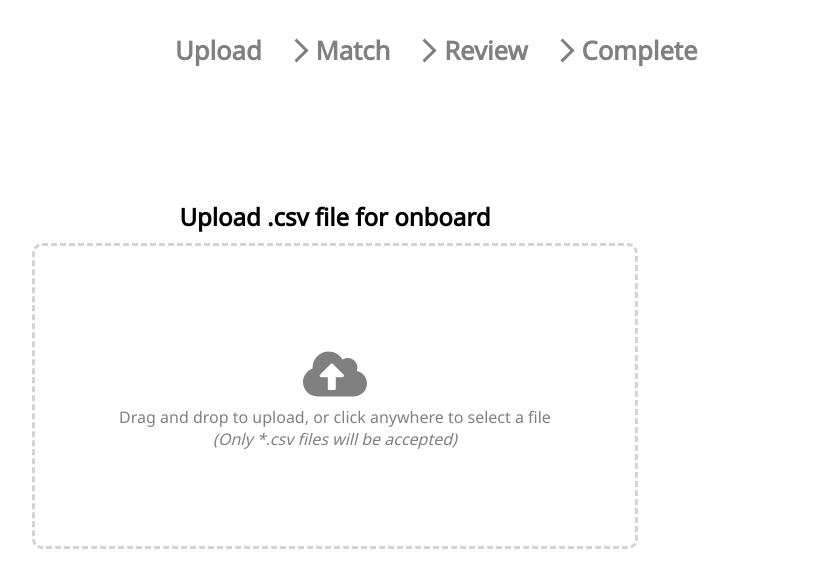
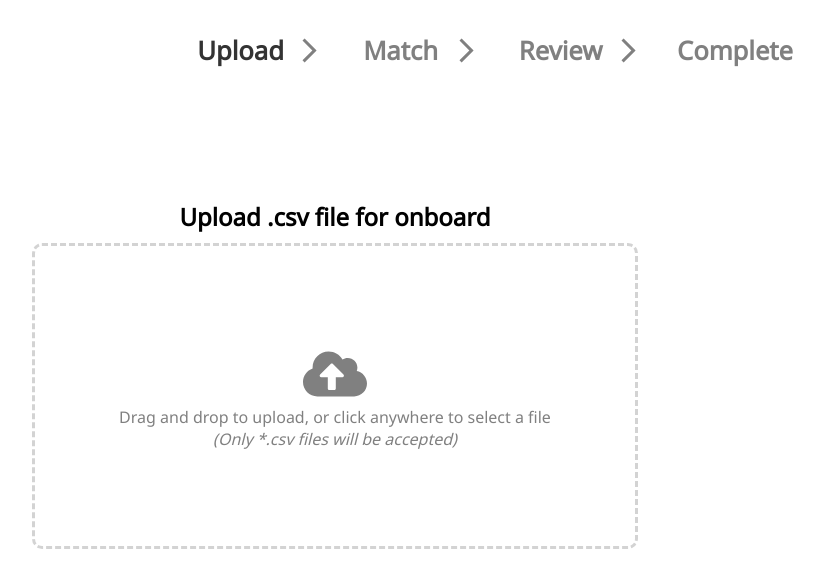
Before and after one commit to asendice/oneclick, a React (Create React App) app: page / in a window 1280 px wide. Shown: the top 588 px of the page, without its empty margins (305-1129 px from the left). Built offline with nearby package versions, Linux system fonts and the light colour scheme; data requests are answered from the project's data file.

Commit message:
updated progress bar ui

```diff
--- a/src/components/Progress.js
+++ b/src/components/Progress.js
@@ -8,15 +8,17 @@ const Progress = ({ frame }) => {
   return (
     <div className="progress">
       <div className={`progress-item ${frame === "Match" && "completed"}`}>
-        {frame === "Match" && <FaCheckCircle className="check-icon" />}
-        <h3>Upload</h3>
+        {frame === "Match" ? <FaCheckCircle className="check-icon" />  : <div></div>}
+        <h3 style={{ color: frame === "Upload" && "#333" }}>Upload</h3>
         <MdArrowForwardIos className="progress-arrow" />
       </div>
       <div className="progress-item">
-        <h3>Match</h3>
+        {frame === "Review" ? <FaCheckCircle className="check-icon" /> : <div></div>}
+        <h3 style={{ color: frame === "Match" && "#333" }}>Match</h3>
         <MdArrowForwardIos className="progress-arrow" />
       </div>
       <div className="progress-item">
+        {frame === "Completed" ? <FaCheckCircle className="check-icon" /> : <div></div>}
         <h3>Review</h3>
         <MdArrowForwardIos className="progress-arrow" />
       </div>
--- a/src/css/Progress.css
+++ b/src/css/Progress.css
@@ -7,17 +7,19 @@
 }
 
 .progress-item {
+  width: 160px;
+
   display: flex;
   align-items: center;
+  justify-content: space-evenly;
   color: grey;
-  /* background-color: pink; */
+  /* background-color: pink;  */
 }
 
 .progress-item h3 {
   font-size: 1.6rem;
 }
 .progress-arrow {
-  margin-left: 25px;
   font-size: 1.8rem;
 }
 
```
